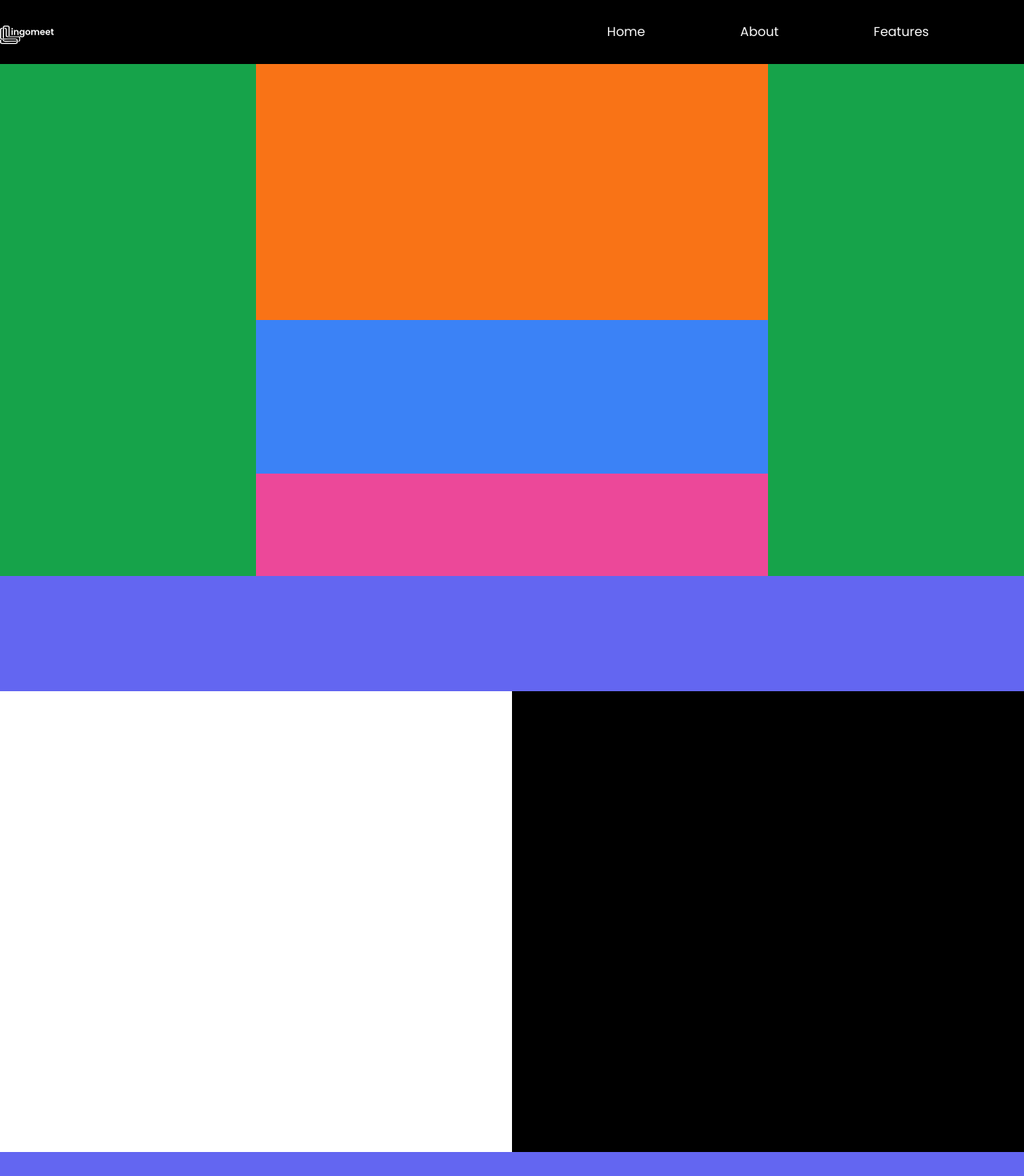
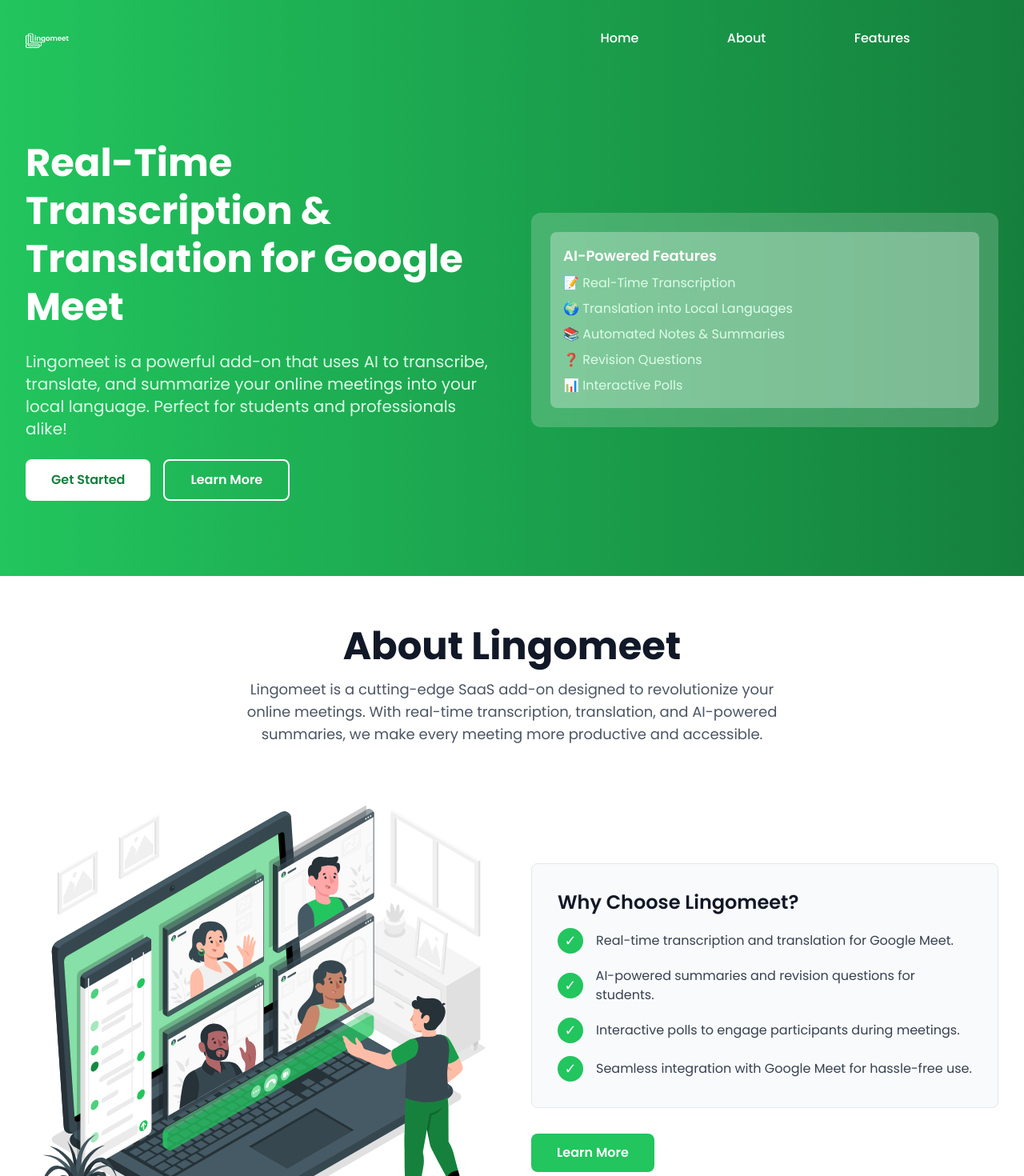
Before and after one commit to andamagodwin/Lingomeet-saas-2, a React (Vite) app: page / in a window 1280 px wide. Shown: the top 1470 px of the page at 80% size. Built offline with nearby package versions, Linux system fonts and the light colour scheme.

Commit message:
added the about us illustration

```diff
--- a/src/App.tsx
+++ b/src/App.tsx
@@ -8,7 +8,7 @@
 
 const App = () => {
   return (
-    <div>
+    <div className="bg-green-500">
       <Header />
       <Hero />
       <About/>
--- a/src/components/About.tsx
+++ b/src/components/About.tsx
@@ -1,14 +1,78 @@
-const About = ()=>{
+const About = () => {
     return (
-        <div className="w-full h-[90vh] bg-purple-400">
-            <div className="w-full bg-indigo-500 h-[20%]"></div>
-            <div className="w-full bg-red-500 h-[80%] flex">
-                <div className="w-1/2 h-full bg-white"></div>
-                <div className="w-1/2 h-full bg-black"></div>
+      <div className="w-full min-h-screen bg-white flex flex-col justify-center items-center py-16 px-8">
+        {/* Section Heading */}
+        <div className="text-center mb-12">
+          <h2 className="text-4xl md:text-5xl font-bold text-gray-900 mb-4">
+            About Lingomeet
+          </h2>
+          <p className="text-lg text-gray-600 max-w-2xl mx-auto">
+            Lingomeet is a cutting-edge SaaS add-on designed to revolutionize your online meetings. With real-time
+            transcription, translation, and AI-powered summaries, we make every meeting more productive and accessible.
+          </p>
+        </div>
+
+        {/* Content Grid */}
+        <div className="w-full max-w-7xl mx-auto grid grid-cols-1 md:grid-cols-2 gap-12 items-center">
+          {/* Left Column: Image or Illustration */}
+          <div className="relative">
+            <img
+              src="/about.svg" // Replace with your illustration or image
+              alt="About Lingomeet"
+              className="w-full h-auto rounded-lg"
+            />
+          </div>
+
+          {/* Right Column: Features List */}
+          <div className="space-y-8">
+            <div className="bg-gray-50 p-8 rounded-lg border border-gray-200">
+              <h3 className="text-2xl font-semibold text-gray-900 mb-4">
+                Why Choose Lingomeet?
+              </h3>
+              <ul className="space-y-4">
+                <li className="flex items-center space-x-4">
+                  <div className="w-8 h-8 bg-green-500 rounded-full flex items-center justify-center">
+                    <span className="text-white text-lg">✓</span>
+                  </div>
+                  <p className="text-gray-700">
+                    Real-time transcription and translation for Google Meet.
+                  </p>
+                </li>
+                <li className="flex items-center space-x-4">
+                  <div className="w-8 h-8 bg-green-500 rounded-full flex items-center justify-center">
+                    <span className="text-white text-lg">✓</span>
+                  </div>
+                  <p className="text-gray-700">
+                    AI-powered summaries and revision questions for students.
+                  </p>
+                </li>
+                <li className="flex items-center space-x-4">
+                  <div className="w-8 h-8 bg-green-500 rounded-full flex items-center justify-center">
+                    <span className="text-white text-lg">✓</span>
+                  </div>
+                  <p className="text-gray-700">
+                    Interactive polls to engage participants during meetings.
+                  </p>
+                </li>
+                <li className="flex items-center space-x-4">
+                  <div className="w-8 h-8 bg-green-500 rounded-full flex items-center justify-center">
+                    <span className="text-white text-lg">✓</span>
+                  </div>
+                  <p className="text-gray-700">
+                    Seamless integration with Google Meet for hassle-free use.
+                  </p>
+                </li>
+              </ul>
             </div>
 
+            {/* Call-to-Action Button */}
+            <button className="bg-green-500 text-white px-8 py-3 rounded-lg font-semibold hover:bg-green-600 transition duration-300">
+              Learn More
+            </button>
+          </div>
         </div>
-    )
-}
+      </div>
+    );
+  };
 
-export default About;
+  export default About;
--- a/src/components/Header.tsx
+++ b/src/components/Header.tsx
@@ -1,15 +1,34 @@
-import Nav from "./Nav"
+import { useEffect, useState } from "react";
+import Nav from "./Nav";
 
+const Header = () => {
+  const [isScrolled, setIsScrolled] = useState(false);
 
-const Header =()=>{
-    return (
-        <div className="flex items-center justify-between w-full bg-black">
-            <div className="flex items-center">
-                <img src="./logo.svg" alt="logo" className="w-20 h-20" />
-            </div>
-            <Nav />
-        </div>
-    )
-}
+  useEffect(() => {
+    const handleScroll = () => {
+      if (window.scrollY > 0) {
+        setIsScrolled(true);
+      } else {
+        setIsScrolled(false);
+      }
+    };
 
-export default Header
+    window.addEventListener("scroll", handleScroll);
+    return () => window.removeEventListener("scroll", handleScroll);
+  }, []);
+
+  return (
+    <div
+      className={`fixed top-0 left-0 w-full z-50 flex items-center justify-between px-8 py-4 transition-all duration-300 ${
+        isScrolled ? "bg-Green/80 backdrop-blur-2xl" : "bg-gradient-to-r from-green-500 to-green-700"
+      }`}
+    >
+      <div className="flex items-center">
+        <img src="./logo.svg" alt="logo" className="w-16 h-16" />
+      </div>
+      <Nav />
+    </div>
+  );
+};
+
+export default Header;
--- a/src/components/Hero.tsx
+++ b/src/components/Hero.tsx
@@ -1,13 +1,44 @@
-const Hero = ()=>{
+const Hero = () => {
     return (
-        <div className="bg-green-600 flex justify-center align-middle w-full h-[80vh]">
-            <div className="w-1/2 h-full bg-red-500">
-                <div className="w-full bg-orange-500 h-[50%]"></div>
-                <div className="w-full bg-blue-500 h-[30%]"></div>
-                <div className="w-full bg-pink-500 h-[20%]"></div>
+      <div className="bg-gradient-to-r from-green-500 to-green-700 flex justify-center items-center w-full h-[80vh] mt-20 px-8">
+        <div className="max-w-7xl mx-auto grid grid-cols-1 md:grid-cols-2 gap-12 items-center">
+          {/* Left Column: Text Content */}
+          <div className="text-white space-y-6">
+            <h1 className="text-5xl font-bold leading-tight">
+              Real-Time Transcription & Translation for Google Meet
+            </h1>
+            <p className="text-xl text-green-100">
+              Lingomeet is a powerful add-on that uses AI to transcribe, translate, and summarize your online meetings
+              into your local language. Perfect for students and professionals alike!
+            </p>
+            <div className="flex space-x-4">
+              <button className="bg-white text-green-700 px-8 py-3 rounded-lg font-semibold hover:bg-green-50 transition duration-300">
+                Get Started
+              </button>
+              <button className="border-2 border-white text-white px-8 py-3 rounded-lg font-semibold hover:bg-white hover:text-green-700 transition duration-300">
+                Learn More
+              </button>
             </div>
+          </div>
+
+          {/* Right Column: Illustration or Image */}
+          <div className="relative">
+            <div className="bg-white/20 backdrop-blur-md rounded-xl p-6 space-y-4">
+              <div className="bg-white/30 rounded-lg p-4">
+                <h2 className="text-lg font-semibold text-white">AI-Powered Features</h2>
+                <ul className="mt-2 space-y-2 text-green-100">
+                  <li>📝 Real-Time Transcription</li>
+                  <li>🌍 Translation into Local Languages</li>
+                  <li>📚 Automated Notes & Summaries</li>
+                  <li>❓ Revision Questions</li>
+                  <li>📊 Interactive Polls</li>
+                </ul>
+              </div>
+            </div>
+          </div>
         </div>
-    )
-}
+      </div>
+    );
+  };
 
-export default Hero
+  export default Hero;
--- a/src/components/Nav.tsx
+++ b/src/components/Nav.tsx
@@ -1,14 +1,20 @@
-import {navMenu} from '../../constants/index'
+import { navMenu } from "../../constants/index";
 
+const Nav = () => {
+  return (
+    <div className="w-1/2 flex justify-evenly items-center">
+      {navMenu.map((item, index) => (
+        <a
+          key={index}
+          href={item.link}
+          className="text-white hover:text-green-400 transition duration-300 font-medium"
+        >
+          {item.name}
+        </a>
+      ))}
 
-const Nav = ()=>{
-    return (
-        <div className="w-1/2 flex justify-evenly">
-            {navMenu.map((item,index)=>(
-                <div key={index}>{item.name}</div>
-            ))}
-        </div>
-    )
-}
+    </div>
+  );
+};
 
 export default Nav;
```
Also changed, not shown: public/about.svg (added).
